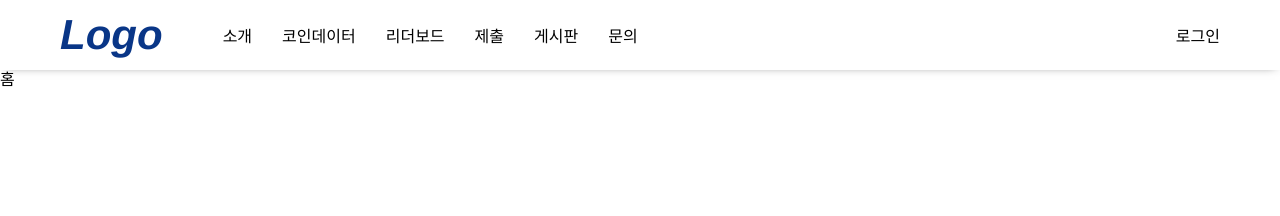
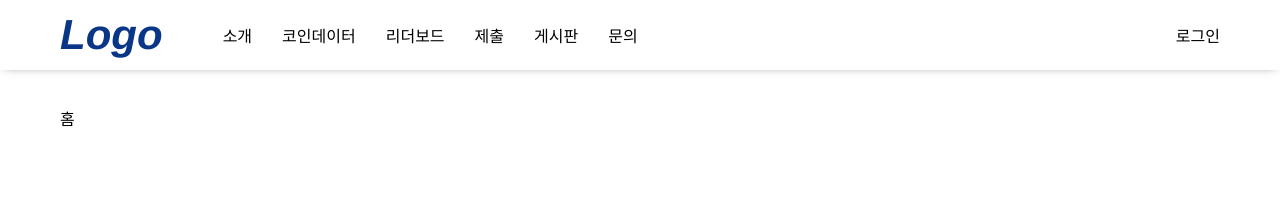
Before and after one commit to whdgusdl48/CoinPrediction-Contest, a React (Create React App) app in the folder front-end/: page / in a window 1280 px wide. Shown: the top 216 px of the page. Built offline with nearby package versions, Linux system fonts and the light colour scheme.

Commit message:
홈 임시 수정

```diff
--- a/front-end/src/Components/Header.js
+++ b/front-end/src/Components/Header.js
@@ -22,10 +22,13 @@ const Header = styled.header`
     align-items: center;
     width: 100%;
     height: 70px;
-    background-color: ${({ isRoot }) => (isRoot ? "#FFF" : "#093687")};
+    background-color: ${({ isRoot }) =>
+        isRoot ? "rgba(255,255,255, 1)" : "#093687"};
     color: ${({ isRoot }) => (isRoot ? "#000" : "#FFF")};
     box-shadow: 0 0 10px -5px #303030;
     z-index: 1000;
+    /* -webkit-backdrop-filter: blur(10px); */
+    /* backdrop-filter: blur(7px); */
 
     @media only screen and (max-width: 800px) {
         height: 50px;
--- a/front-end/src/Routes/Home/Presenter.js
+++ b/front-end/src/Routes/Home/Presenter.js
@@ -2,4 +2,12 @@
 import React from "react";
 import styled from "styled-components";
 
-export default () => "홈";
+const Main = styled.div`
+    padding: 40px 0;
+`;
+
+export default () => (
+    <Main>
+        <div className="inner">홈</div>
+    </Main>
+);
```
